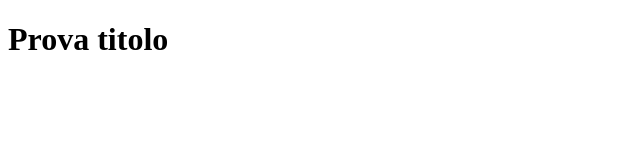
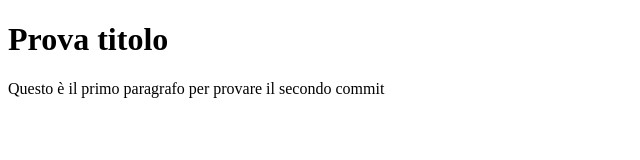
Before and after one commit to MatteInvi/git-test, a plain HTML site: page index.html in a window 1280 px wide. Shown: the whole page, without its empty margins (0-640 px from the left). Drawn offline with Linux system fonts and the light colour scheme.

Commit message:
feat: aggiunta primo paragrafo

```diff
--- a/index.html
+++ b/index.html
@@ -7,5 +7,6 @@
 </head>
 <body>
     <h1>Prova titolo</h1>
+    <p>Questo è il primo paragrafo per provare il secondo commit</p>
 </body>
 </html>
```
